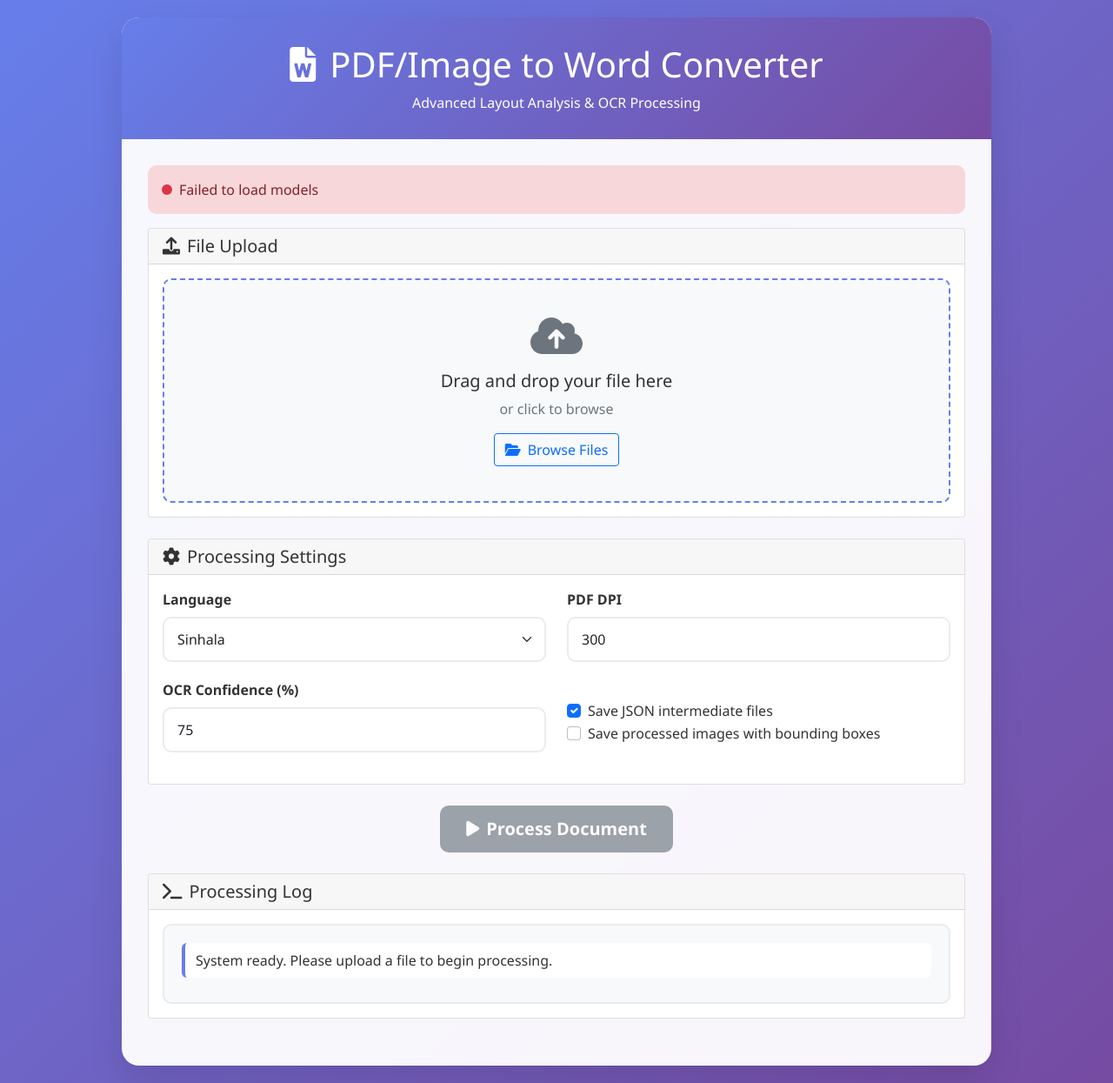
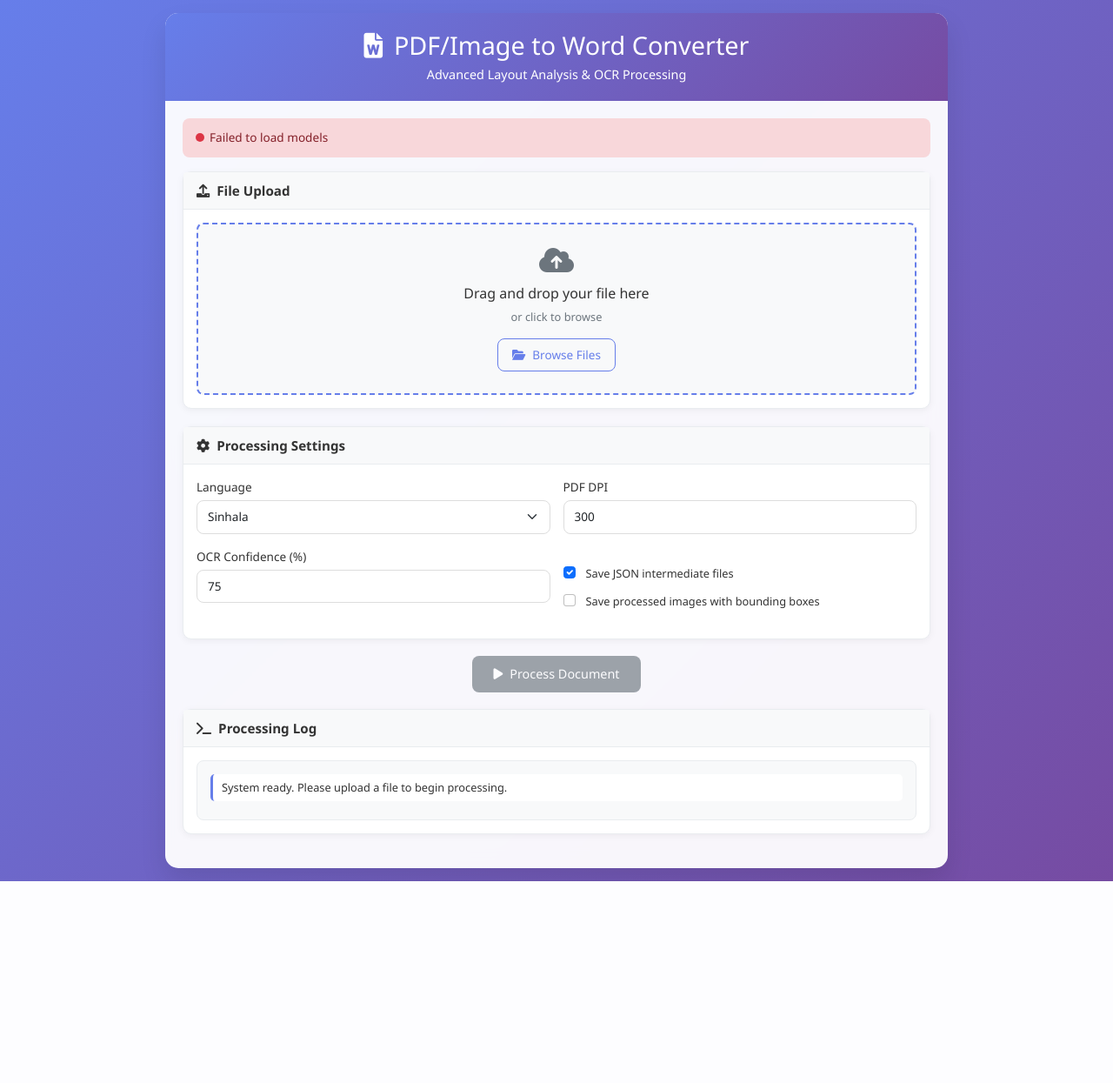
Before and after one commit to Intellisr-org/intelli_doc, a Flask app: page / in a window 1280 px wide. Shown: the whole page at 87% size. After the commit the page ends 1013 px from the top, so only its background shows below. Run offline with Flask 3, Linux system fonts and the light colour scheme; some libraries are stand-ins or nearby versions.

Commit message:
Flask UI fixed

```diff
--- a/templates/index.html
+++ b/templates/index.html
@@ -13,63 +13,81 @@
             min-height: 100vh;
             font-family: 'Segoe UI', Tahoma, Geneva, Verdana, sans-serif;
             color: #333;
+            font-size: 14px;
         }
 
         .main-container {
             background: rgba(255, 255, 255, 0.95);
-            border-radius: 20px;
-            box-shadow: 0 20px 40px rgba(0, 0, 0, 0.1);
+            border-radius: 15px;
+            box-shadow: 0 15px 30px rgba(0, 0, 0, 0.1);
             backdrop-filter: blur(10px);
-            margin: 20px auto;
-            max-width: 1000px;
+            margin: 15px auto;
+            max-width: 900px;
         }
 
         .header {
             background: linear-gradient(135deg, #667eea 0%, #764ba2 100%);
             color: white;
-            padding: 30px;
-            border-radius: 20px 20px 0 0;
+            padding: 20px;
+            border-radius: 15px 15px 0 0;
             text-align: center;
         }
 
+        .header h1 {
+            font-size: 1.8rem;
+            margin-bottom: 5px;
+        }
+
+        .header p {
+            font-size: 0.9rem;
+            margin: 0;
+        }
+
         .content {
-            padding: 30px;
+            padding: 20px;
         }
 
         .form-group {
-            margin-bottom: 20px;
+            margin-bottom: 15px;
         }
 
         .form-label {
-            font-weight: 600;
+            font-weight: 500;
             color: #333;
-            margin-bottom: 8px;
+            margin-bottom: 5px;
+            font-size: 0.85rem;
         }
 
         .form-control, .form-select {
-            border-radius: 10px;
-            border: 2px solid #e9ecef;
-            padding: 12px 15px;
-            transition: all 0.3s ease;
+            border-radius: 8px;
+            border: 1px solid #ddd;
+            padding: 8px 12px;
+            font-size: 0.85rem;
+            transition: all 0.2s ease;
+            height: auto;
         }
 
         .form-control:focus, .form-select:focus {
             border-color: #667eea;
-            box-shadow: 0 0 0 0.2rem rgba(102, 126, 234, 0.25);
+            box-shadow: 0 0 0 0.15rem rgba(102, 126, 234, 0.2);
+        }
+
+        .btn {
+            border-radius: 8px;
+            padding: 8px 16px;
+            font-size: 0.85rem;
+            font-weight: 500;
+            transition: all 0.2s ease;
         }
 
         .btn-primary {
             background: linear-gradient(135deg, #667eea 0%, #764ba2 100%);
             border: none;
-            border-radius: 10px;
-            padding: 12px 30px;
-            font-weight: 600;
-            transition: all 0.3s ease;
         }
 
         .btn-primary:hover {
-            transform: translateY(-2px);
-            box-shadow: 0 10px 20px rgba(102, 126, 234, 0.3);
+            transform: translateY(-1px);
+            box-shadow: 0 5px 15px rgba(102, 126, 234, 0.3);
         }
 
         .btn-primary:disabled {
@@ -78,40 +96,56 @@
             box-shadow: none;
         }
 
+        .btn-lg {
+            padding: 10px 24px;
+            font-size: 0.9rem;
+        }
+
+        .btn-outline-primary {
+            border-color: #667eea;
+            color: #667eea;
+        }
+
+        .btn-outline-primary:hover {
+            background-color: #667eea;
+            border-color: #667eea;
+        }
+
         .progress {
-            height: 10px;
-            border-radius: 10px;
+            height: 8px;
+            border-radius: 8px;
             background-color: #e9ecef;
         }
 
         .progress-bar {
             background: linear-gradient(135deg, #667eea 0%, #764ba2 100%);
-            border-radius: 10px;
+            border-radius: 8px;
         }
 
         .log-container {
             background: #f8f9fa;
-            border-radius: 10px;
-            padding: 20px;
-            max-height: 300px;
+            border-radius: 8px;
+            padding: 15px;
+            max-height: 250px;
             overflow-y: auto;
-            border: 2px solid #e9ecef;
+            border: 1px solid #e9ecef;
         }
 
         .log-entry {
-            margin-bottom: 8px;
-            padding: 8px 12px;
-            border-radius: 6px;
+            margin-bottom: 6px;
+            padding: 6px 10px;
+            border-radius: 5px;
             background: white;
-            border-left: 4px solid #667eea;
+            border-left: 3px solid #667eea;
+            font-size: 0.8rem;
         }
 
         .status-indicator {
             display: inline-block;
-            width: 12px;
-            height: 12px;
+            width: 10px;
+            height: 10px;
             border-radius: 50%;
-            margin-right: 8px;
+            margin-right: 6px;
         }
 
         .status-loading {
@@ -135,11 +169,11 @@
 
         .file-upload-area {
             border: 2px dashed #667eea;
-            border-radius: 10px;
-            padding: 40px;
+            border-radius: 8px;
+            padding: 25px;
             text-align: center;
             background: #f8f9fa;
-            transition: all 0.3s ease;
+            transition: all 0.2s ease;
             cursor: pointer;
         }
 
@@ -153,24 +187,158 @@
             background: #d4edda;
         }
 
+        .file-upload-area h5 {
+            font-size: 1rem;
+            margin-bottom: 8px;
+        }
+
+        .file-upload-area p {
+            font-size: 0.8rem;
+            margin-bottom: 15px;
+        }
+
         .settings-card {
             background: #f8f9fa;
-            border-radius: 10px;
-            padding: 20px;
-            margin-bottom: 20px;
+            border-radius: 8px;
+            padding: 15px;
+            margin-bottom: 15px;
         }
 
         .alert {
-            border-radius: 10px;
+            border-radius: 8px;
             border: none;
+            padding: 12px 15px;
+            font-size: 0.85rem;
         }
 
         .result-section {
             background: #e8f5e8;
+            border-radius: 8px;
+            padding: 15px;
+            margin-top: 15px;
+            border: 1px solid #28a745;
+        }
+
+        .card {
             border-radius: 10px;
-            padding: 20px;
-            margin-top: 20px;
-            border: 2px solid #28a745;
+            border: 1px solid #e9ecef;
+            box-shadow: 0 2px 8px rgba(0, 0, 0, 0.05);
+        }
+
+        .card-header {
+            background: #f8f9fa;
+            border-bottom: 1px solid #e9ecef;
+            padding: 12px 15px;
+            border-radius: 10px 10px 0 0;
+        }
+
+        .card-header h5 {
+            font-size: 0.95rem;
+            margin: 0;
+            font-weight: 600;
+        }
+
+        .card-body {
+            padding: 15px;
+        }
+
+        .form-check {
+            margin-bottom: 8px;
+        }
+
+        .form-check-input {
+            margin-top: 0.2rem;
+        }
+
+        .form-check-label {
+            font-size: 0.8rem;
+            margin-left: 5px;
+        }
+
+        .text-muted {
+            font-size: 0.8rem;
+        }
+
+        .mb-4 {
+            margin-bottom: 1.2rem !important;
+        }
+
+        .mb-3 {
+            margin-bottom: 0.8rem !important;
+        }
+
+        .mt-3 {
+            margin-top: 0.8rem !important;
+        }
+
+        .mt-4 {
+            margin-top: 1.2rem !important;
+        }
+
+        .fa-3x {
+            font-size: 2rem;
+        }
+
+        .fa-2x {
+            font-size: 1.5rem;
+        }
+
+        .me-2 {
+            margin-right: 0.5rem !important;
+        }
+
+        .me-3 {
+            margin-right: 0.8rem !important;
+        }
+
+        .mb-3 {
+            margin-bottom: 0.8rem !important;
+        }
+
+        .mb-0 {
+            margin-bottom: 0 !important;
+        }
+
+        .text-center {
+            text-align: center !important;
+        }
+
+        .d-flex {
+            display: flex !important;
+        }
+
+        .align-items-center {
+            align-items: center !important;
+        }
+
+        .d-none {
+            display: none !important;
+        }
+
+        .overflow-y-auto {
+            overflow-y: auto !important;
+        }
+
+        .position-relative {
+            position: relative !important;
+        }
+
+        .w-100 {
+            width: 100% !important;
+        }
+
+        .h-100 {
+            height: 100% !important;
+        }
+
+        .row {
+            margin-left: -7.5px;
+            margin-right: -7.5px;
+        }
+
+        .col-md-6 {
+            padding-left: 7.5px;
+            padding-right: 7.5px;
         }
     </style>
 </head>
```
Also changed, not shown: uploads/20250728_014209_Screenshot_2025-07-27_at_11.36.03_AM.png (deleted), uploads/20250728_014657_Screenshot_2025-07-27_at_11.36.03_AM.png (deleted).
